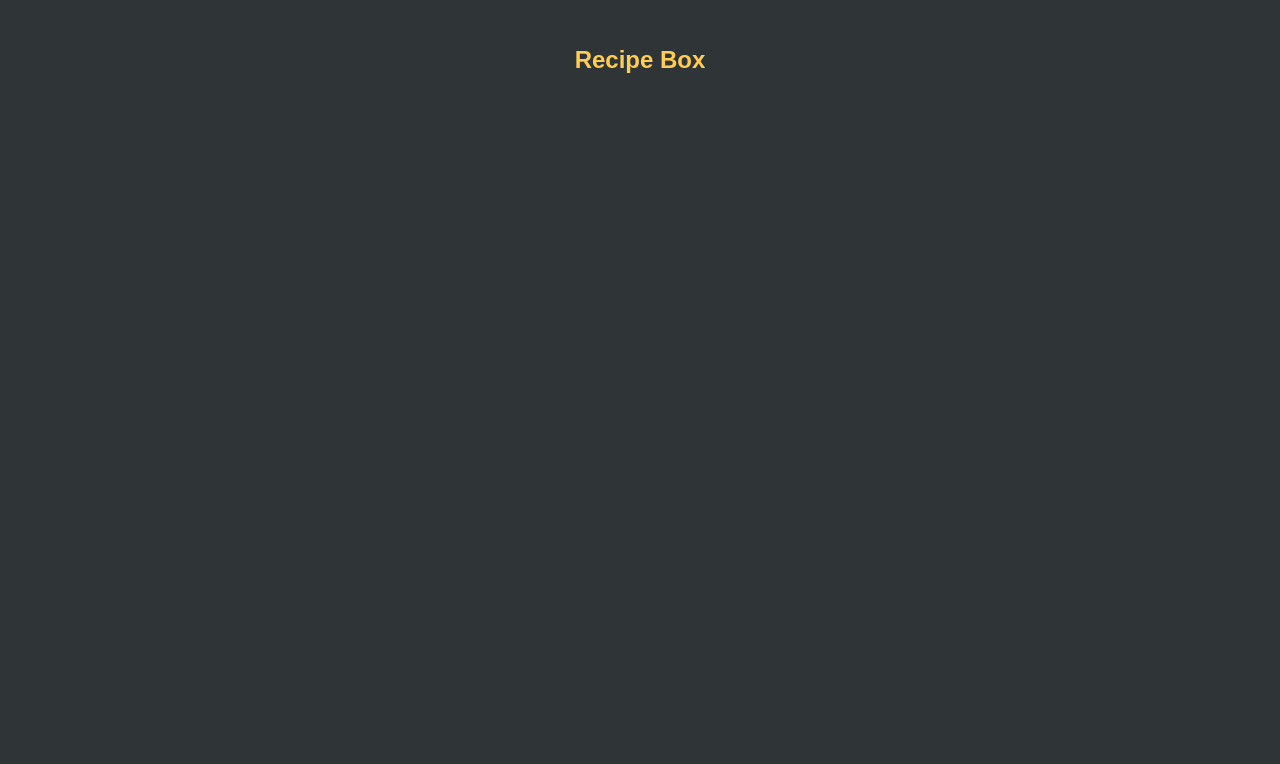
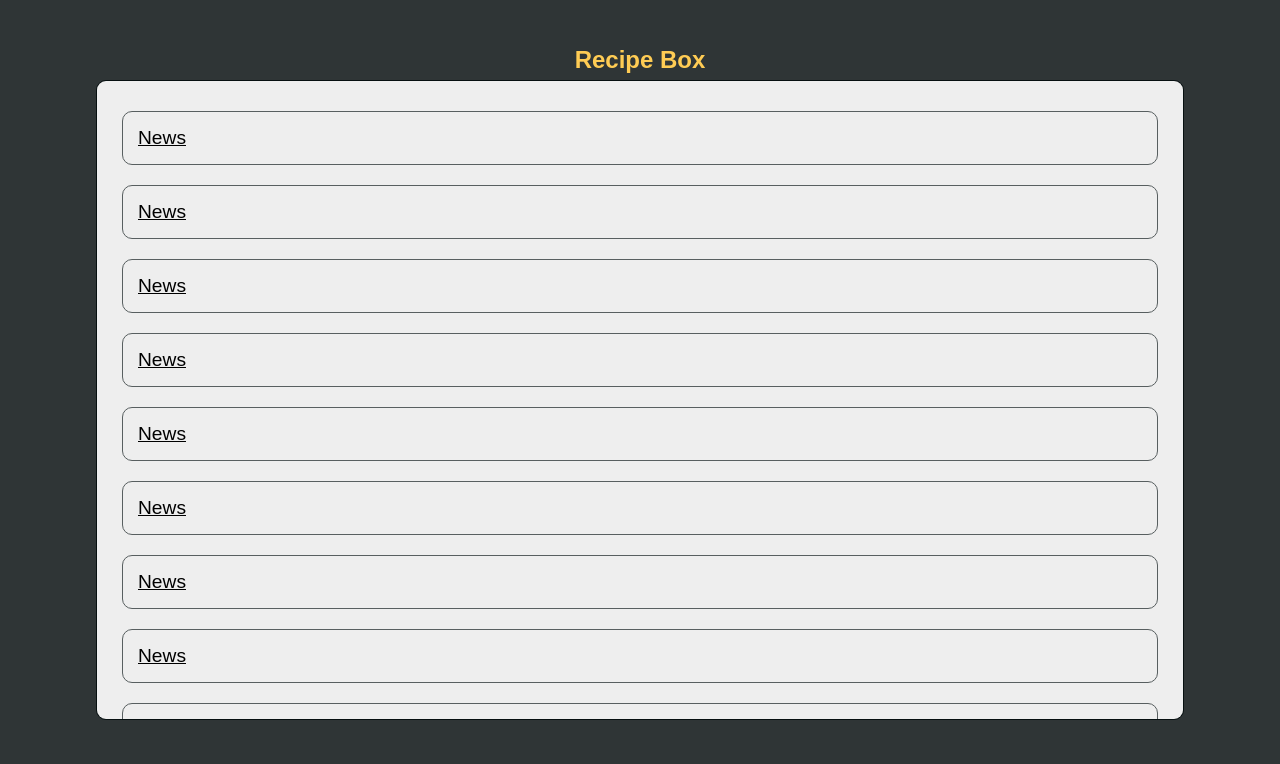
Before and after one commit to dhanushuUzumaki/recipe-box, a React app: page / in a window 1280 px wide. Shown: the top 764 px of the page. Built offline with nearby package versions, Linux system fonts and the light colour scheme.

Commit message:
accordion card

```diff
--- /dev/null
+++ b/src/Components/AccordionCard.js
@@ -0,0 +1,36 @@
+import React from 'react';
+
+class AccordionCard extends React.Component {
+  constructor (props) {
+    super(props);
+    this.state = {
+      showCard: false
+    };
+    this.toggleCard = e => this._toggleCard(e);
+  }
+
+  _toggleCard (e) { // eslint-disable-line no-unused-vars
+    this.setState((prevState) => {
+      const showCard = !prevState.showCard;
+      return {
+        showCard
+      };
+    });
+  }
+
+  render () {
+    const showOrHide = this.state.showCard ? 'show' : 'hide';
+    return (
+      <div className="accordion-card">
+        <div>
+          <button onClick={this.toggleCard} className="accordion-header">News</button>
+        </div>
+        <div className={`accordion-body ${showOrHide}`}>
+          Content
+        </div>
+      </div>
+    );
+  }
+}
+
+export default AccordionCard;
--- a/src/Components/index.js
+++ b/src/Components/index.js
@@ -1,10 +1,23 @@
 import React from 'react';
 import Header from './Header';
 import Footer from './Footer';
+import AccordionCard from './AccordionCard';
 
 const App = () => (
   <div>
     <Header />
+    <div className="accordion-cards">
+      <AccordionCard />
+      <AccordionCard />
+      <AccordionCard />
+      <AccordionCard />
+      <AccordionCard />
+      <AccordionCard />
+      <AccordionCard />
+      <AccordionCard />
+      <AccordionCard />
+      <AccordionCard />
+    </div>
     <Footer />
   </div>
 );
--- /dev/null
+++ b/src/styles/accordionCard.scss
@@ -0,0 +1,35 @@
+.hide {
+  display: none;
+}
+
+.accordion-card {
+  margin: 20px 15px;
+  border: 1px solid #585f60;
+  border-radius: 10px;
+
+  .accordion-header {
+    background: none;
+    border: 0;
+    color: #000;
+    width: 100%;
+    margin: 10px 10px;
+    text-align: left;
+    position: relative;
+    padding: 5px 5px;
+    font-size: 1.2em;
+    text-decoration: underline;
+    cursor: pointer;
+    outline: none;
+  }
+
+  .accordion-body {
+    color: #000;
+    width: 100%;
+    margin: 10px 10px;
+    text-align: justify;
+    position: relative;
+    padding: 5px 5px;
+    font-size: 1em;
+  }
+
+}
--- a/src/styles/app.scss
+++ b/src/styles/app.scss
@@ -45,3 +45,16 @@ body {
   font-size: 1.5em;
   color: #ffcc54;
 }
+
+.accordion-cards {
+  max-height: 80vh;
+  overflow: scroll;
+  background: #eee;
+  padding: 10px;
+  margin: 0 auto;
+  border-radius: 10px;
+  border: 1px solid #060f10;
+  position: relative;
+  width: 85vw;
+  top: 20px;
+}
--- a/src/styles/index.scss
+++ b/src/styles/index.scss
@@ -1 +1,2 @@
 @import './app.scss';
+@import './accordionCard.scss';
```
